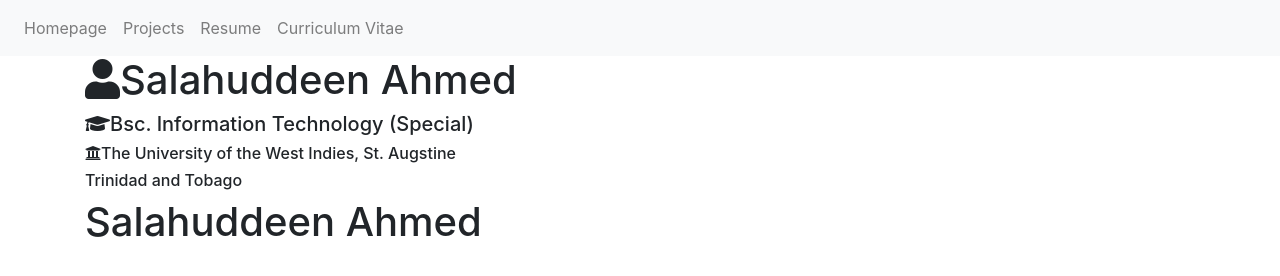
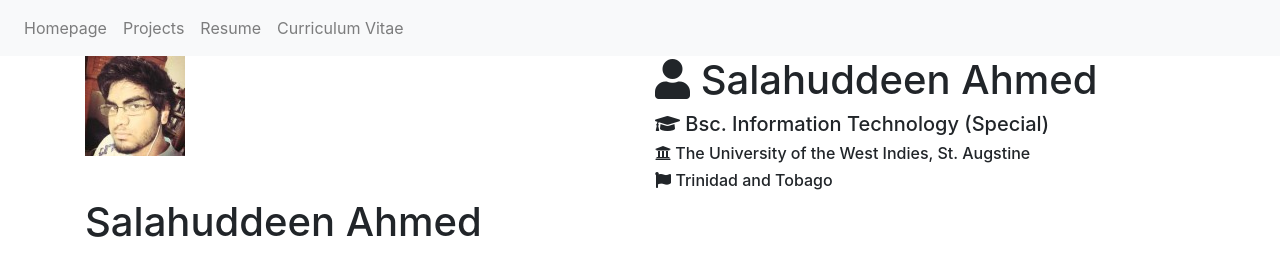
Before and after one commit to Salahuddeen/salahuddeen.github.io, a plain HTML site: page index.html in a window 1280 px wide. Drawn offline with nearby package versions, Linux system fonts and the light colour scheme.

Commit message:
Added profile picture

```diff
--- a/index.html
+++ b/index.html
@@ -39,10 +39,13 @@
       <div class="col mx-auto">
         <div class="row">
           <div class="col">
-            <h1><i class="fas fa-user"></i>Salahuddeen Ahmed</h1>
-            <h5><i class="fas fa-graduation-cap"></i>Bsc. Information Technology (Special)</h5>
-            <h6><i class="fa fa-university" aria-hidden="true"></i>The University of the West Indies, St. Augstine</h6>
-            <h6>Trinidad and Tobago</h6>
+            <img src="/img/profile.jpg" alt="profile"></img>
+          </div>
+          <div class="col">
+            <h1><i class="fas fa-user"></i> Salahuddeen Ahmed</h1>
+            <h5><i class="fas fa-graduation-cap"></i> Bsc. Information Technology (Special)</h5>
+            <h6><i class="fa fa-university" aria-hidden="true"></i> The University of the West Indies, St. Augstine</h6>
+            <h6><i class="fas fa-flag"></i> Trinidad and Tobago</h6>
           </div>
         </div>
 
```
Also changed, not shown: img/profile.jpg (added).
